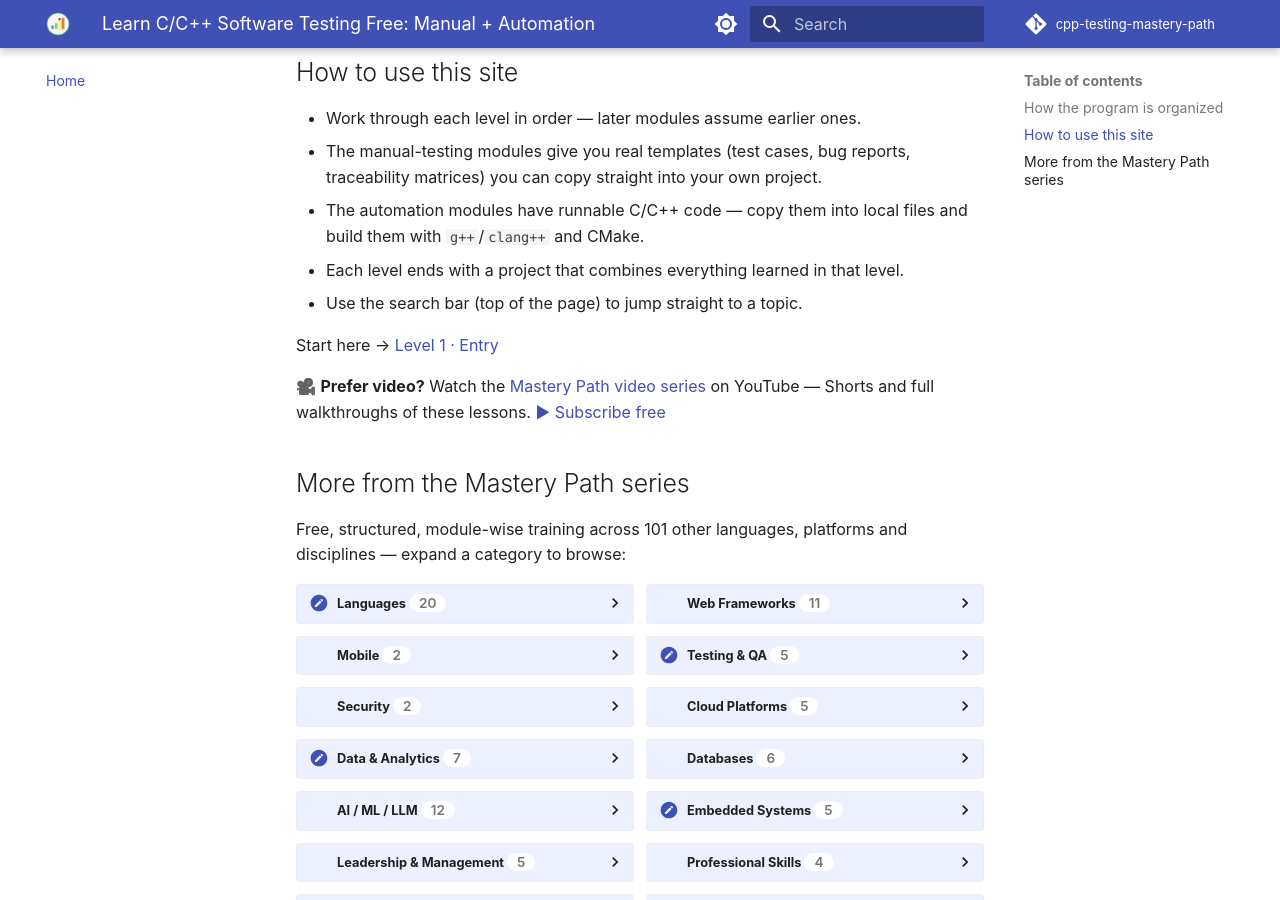
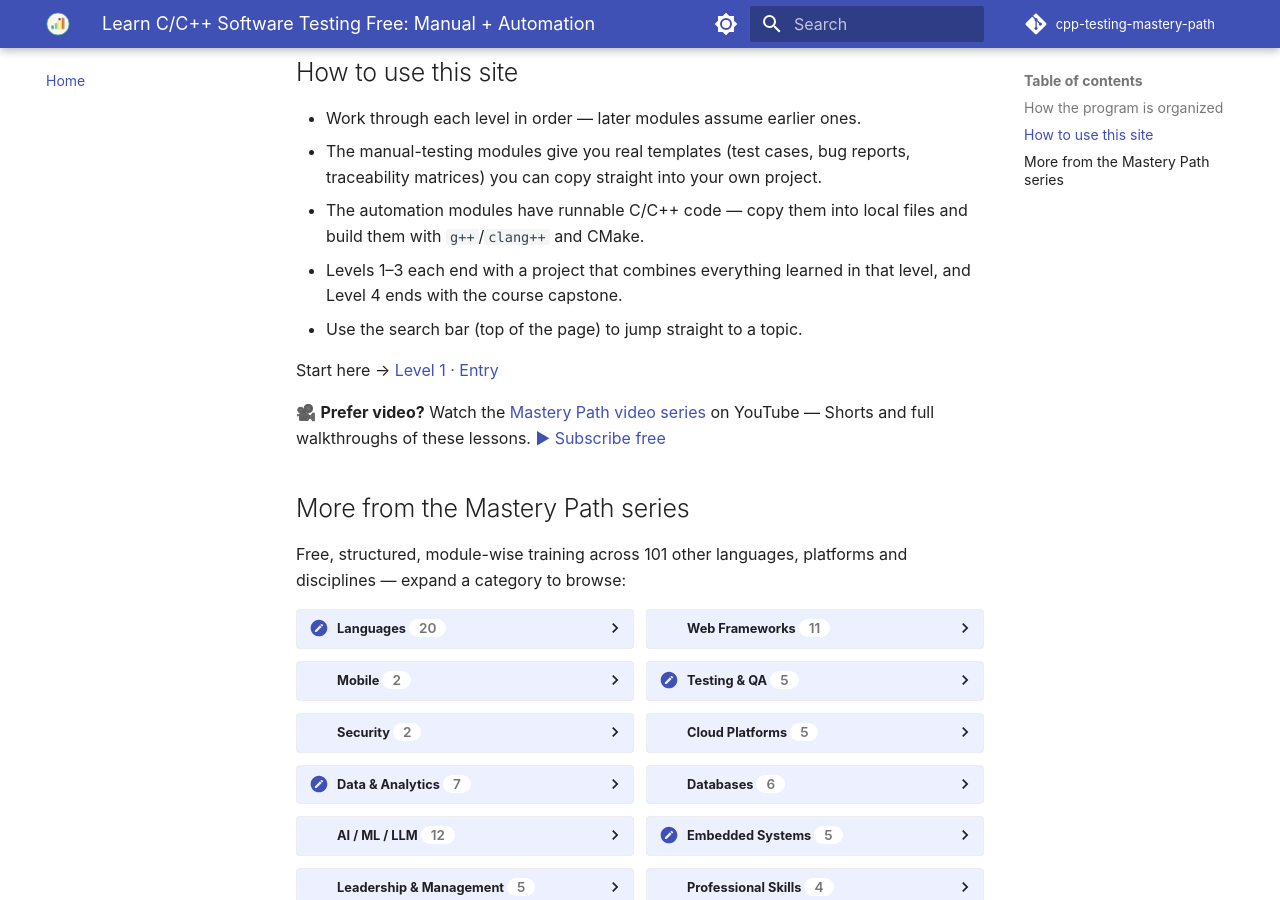
Before and after one commit to SIGILIPELLI/cpp-testing-mastery-path, an MkDocs documentation site: the page built from docs/index.md, in a window 1280 px wide and 900 px high, scrolled down 1359 px. Built offline with MkDocs 1.6.1 and Material for MkDocs 9.7.7, drawn with Linux system fonts in a browser that asks for light colours; comment, search, counter and statistics services are not loaded.

Commit message:
Course home: state that Levels 1-3 end with a project and Level 4 with the capstone
Co-Authored-By: Claude Sonnet 5.5 <noreply@anthropic.com>

```diff
--- a/docs/index.md
+++ b/docs/index.md
@@ -33,7 +33,7 @@ those bugs.
   traceability matrices) you can copy straight into your own project.
 - The automation modules have runnable C/C++ code — copy them into local files
   and build them with `g++`/`clang++` and CMake.
-- Each level ends with a project that combines everything learned in that level.
+- Levels 1–3 each end with a project that combines everything learned in that level, and Level 4 ends with the course capstone.
 - Use the search bar (top of the page) to jump straight to a topic.
 
 Start here → [Level 1 · Entry](level-1/index.md)
```
